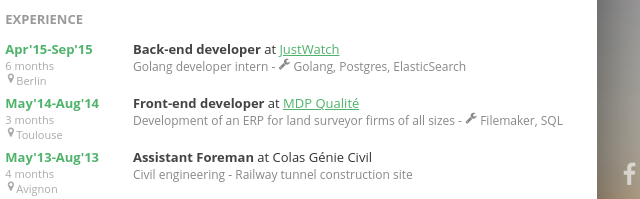
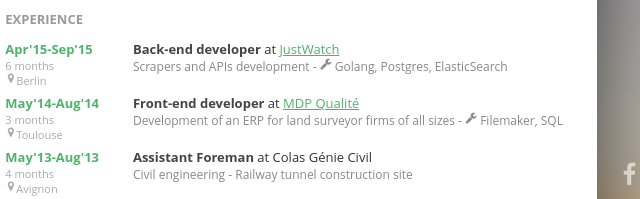
Before and after one commit to n-marshall/ncmarshall, a plain HTML site: page index.html in a window 1280 px wide. Shown: the part 364-563 px from the top of the page, 369-1009 px from the left. Drawn offline with Linux system fonts and the light colour scheme.

Commit message:
justwatch text

```diff
--- a/index.html
+++ b/index.html
@@ -62,7 +62,7 @@
 											<span>&nbsp;at&nbsp;</span>
 											<span class="company"><a href="https://www.justwatch.com">JustWatch</a></span>
 										</p>
-										<p class="experience-text">Golang developer intern&nbsp;-&nbsp;<i class="tools icon-wrench">&nbsp;Golang, Postgres, ElasticSearch</i></p>
+										<p class="experience-text">Scrapers and APIs development&nbsp;-&nbsp;<i class="tools icon-wrench">&nbsp;Golang, Postgres, ElasticSearch</i></p>
 									</div>
 								</div>
 								<div class="experience-item">
```
